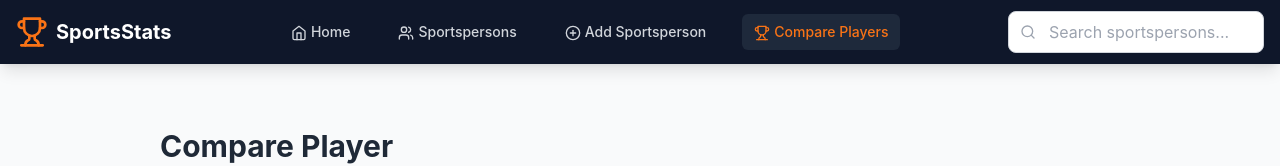
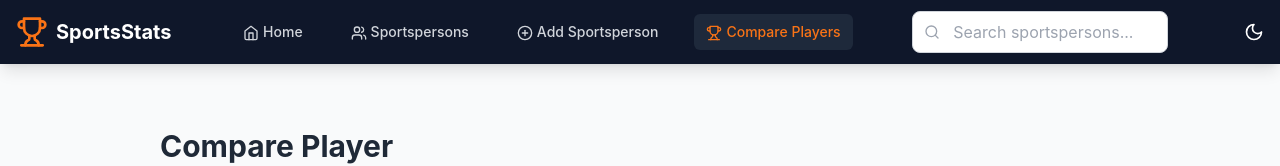
Before and after one commit to Ayushbangwal/Champion-Records, a React (Create React App) app in the folder frontend/: page /compare in a window 1280 px wide. Shown: the top 166 px of the page. Built offline with nearby package versions, Linux system fonts and the light colour scheme; no server answers; the HTML template or start-up script is replaced by a standard one.

Commit message:
Added champion records project files

```diff
--- a/frontend/src/App.js
+++ b/frontend/src/App.js
@@ -25,6 +25,17 @@ useEffect(() => {
     setLoading(false);
   }, 3000);
 }, []);
+const [darkMode, setDarkMode] = useState(() => {
+  const savedTheme = localStorage.getItem("theme");
+  return savedTheme === "dark";
+});
+
+const toggleDarkMode = () => {
+  setDarkMode(!darkMode);
+};
+useEffect(() => {
+  localStorage.setItem("theme", darkMode ? "dark" : "light");
+}, [darkMode]);
 
 if (loading) {
   return <SplashScreen />;
@@ -32,8 +43,16 @@ if (loading) {
   return (
     <QueryClientProvider client={queryClient}>
   <Router>
-        <div className="min-h-screen bg-gray-50">
-          <Navbar />
+
+    <div className={darkMode ? "dark" : ""}>
+
+      <div className="min-h-screen bg-gray-50 dark:bg-gray-900 dark:text-white">
+
+        <Navbar toggleDarkMode={toggleDarkMode} darkMode={darkMode} />
+
+
+
+
         <main className="container mx-auto px-4 py-8">
           <Routes>
             <Route path="/" element={<Home />} />
@@ -45,8 +64,13 @@ if (loading) {
             <Route path="/compare" element={<ComparePlayers />} />
           </Routes>
         </main>
+
       </div>
+
+    </div>
+
     <Toaster position="top-right" />
+
   </Router>
 </QueryClientProvider>
   );
--- a/frontend/src/components/Navbar.js
+++ b/frontend/src/components/Navbar.js
@@ -1,8 +1,9 @@
 import React, { useState } from 'react';
+import { Moon, Sun } from "lucide-react";
 import { Link, useNavigate, useLocation } from 'react-router-dom';
 import { Search, Menu, X, Trophy, Users, Home, PlusCircle } from 'lucide-react';
 
-const Navbar = () => {
+const Navbar = ({ toggleDarkMode, darkMode }) => {
   const [isMenuOpen, setIsMenuOpen] = useState(false);
   const [searchQuery, setSearchQuery] = useState('');
   const navigate = useNavigate();
@@ -75,6 +76,12 @@ const Navbar = () => {
               className="search-input w-64"
             />
           </form>
+          <button
+  onClick={toggleDarkMode}
+  className="ml-4 text-white text-xl hidden md:block"
+>
+  {darkMode ? <Sun size={20} /> : <Moon size={20} />}
+</button>
 
           {/* Mobile menu button */}
           <button
--- a/frontend/src/pages/ComparePlayers.js
+++ b/frontend/src/pages/ComparePlayers.js
@@ -12,7 +12,7 @@ useEffect(() => {
   const loadPlayers = async () => {
     try {
       const res = await api.get("/sportspersons");
-      setPlayers(res.data.data);
+      setPlayers(res?.data?.data || []);
     } catch (err) {
       console.error("Error loading players:", err);
     }
@@ -25,9 +25,8 @@ const fetchPlayers = async () => {
     const res1 = await api.get(`/sportspersons/${id1}`);
     const res2 = await api.get(`/sportspersons/${id2}`);
 
-    const p1 = res1.data.data;
-    const p2 = res2.data.data;
-
+    const p1 = res1?.data?.data || {};
+    const p2 = res2?.data?.data || {};
     const img1 = await fetch(
       `https://en.wikipedia.org/api/rest_v1/page/summary/${p1.first_name}_${p1.last_name}`
     ).then(r => r.json());
@@ -66,9 +65,9 @@ const fetchPlayers = async () => {
 >
  <option value="">Select Player 1</option>
 
- {players.map((p) => (
+ {players?.map((p) => (
   <option key={p.id} value={p.id}>
-     {p.first_name} {p.last_name}
+    {p?.first_name || ""} {p?.last_name || ""}
   </option>
 ))}
 
@@ -81,9 +80,9 @@ const fetchPlayers = async () => {
 >
  <option value="">Select Player 2</option>
 
- {players.map((p) => (
+ {players?.map((p) => (
   <option key={p.id} value={p.id}>
-     {p.first_name} {p.last_name}
+    {p?.first_name || ""} {p?.last_name || ""}
   </option>
 ))}
 
@@ -104,13 +103,13 @@ const fetchPlayers = async () => {
     <div className="bg-slate-800 p-6 rounded-xl shadow-lg text-center">
 
 <img
-src={player1.image_url || "https://via.placeholder.com/150"}
+src={player1?.image_url || "https://via.placeholder.com/150"}
 alt={player1.first_name}
 className="w-32 h-32 object-cover rounded-full mx-auto mb-4"
 />
 
 <h2 className="text-xl font-bold text-white text-center mb-2">
-{player1.first_name} {player1.last_name}
+{player1?.first_name || ""} {player1?.last_name || ""}
 </h2>
 
 <p className="text-gray-300 text-center">
@@ -140,7 +139,7 @@ className="w-32 h-32 object-cover rounded-full mx-auto mb-4"
 />
 
 <h2 className="text-xl font-bold text-white text-center mb-2">
-{player2.first_name} {player2.last_name}
+{player1?.first_name || ""} {player1?.last_name || ""}
 </h2>
 
 <p className="text-gray-300 text-center">
--- a/frontend/tailwind.config.js
+++ b/frontend/tailwind.config.js
@@ -1,4 +1,5 @@
 module.exports = {
+  darkMode: "class",
   content: ["./src/**/*.{js,jsx,ts,tsx}"],
   theme: {
     extend: {
--- a/package.json
+++ b/package.json
@@ -1,5 +1,6 @@
 {
   "dependencies": {
-    "lottie-react": "^2.4.1"
+    "lottie-react": "^2.4.1",
+    "react-icons": "^5.6.0"
   }
 }
```
Also changed, not shown: 1 other file (tests, documents, lock files or other folders). Lines whose indentation alone changed are shown as unchanged.
